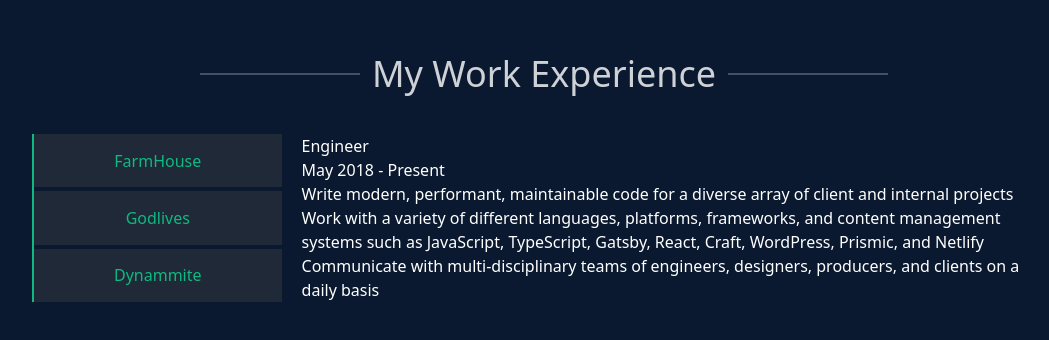
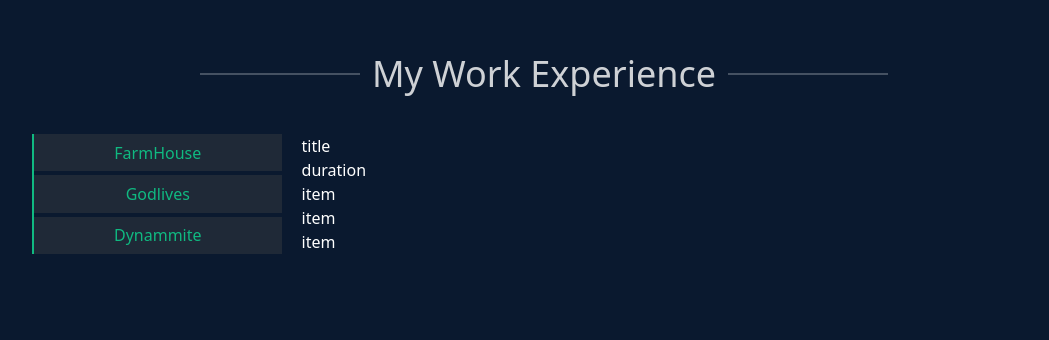
Before and after one commit to EngineerDanny/EngineerDanny_Portfolio, a React (Create React App) app: page / in a window 1280 px wide. Shown: the part 1586-1926 px from the top of the page, without its empty margins (96-1145 px from the left). Built offline with nearby package versions, Linux system fonts and the light colour scheme.

Commit message:
simplify contentList

```diff
--- a/src/components/WorkExperience/WorkContent.jsx
+++ b/src/components/WorkExperience/WorkContent.jsx
@@ -3,23 +3,13 @@
 const WorkContent = ({ title, duration, contentList }) => {
   return (
     <div className="flex flex-col">
-      <h1>Engineer</h1>
+      <h1>title</h1>
       {/* Job duration */}
-      <p className="">May 2018 - Present</p>
+      <p className="">duration</p>
       <ul>
-        <li>
-          Write modern, performant, maintainable code for a diverse array of
-          client and internal projects
-        </li>
-        <li>
-          Work with a variety of different languages, platforms, frameworks, and
-          content management systems such as JavaScript, TypeScript, Gatsby,
-          React, Craft, WordPress, Prismic, and Netlify
-        </li>
-        <li>
-          Communicate with multi-disciplinary teams of engineers, designers,
-          producers, and clients on a daily basis
-        </li>
+        {contentList.map((item, index) => (
+          <li key={index}>item</li>
+        ))}
       </ul>
     </div>
   );
```
